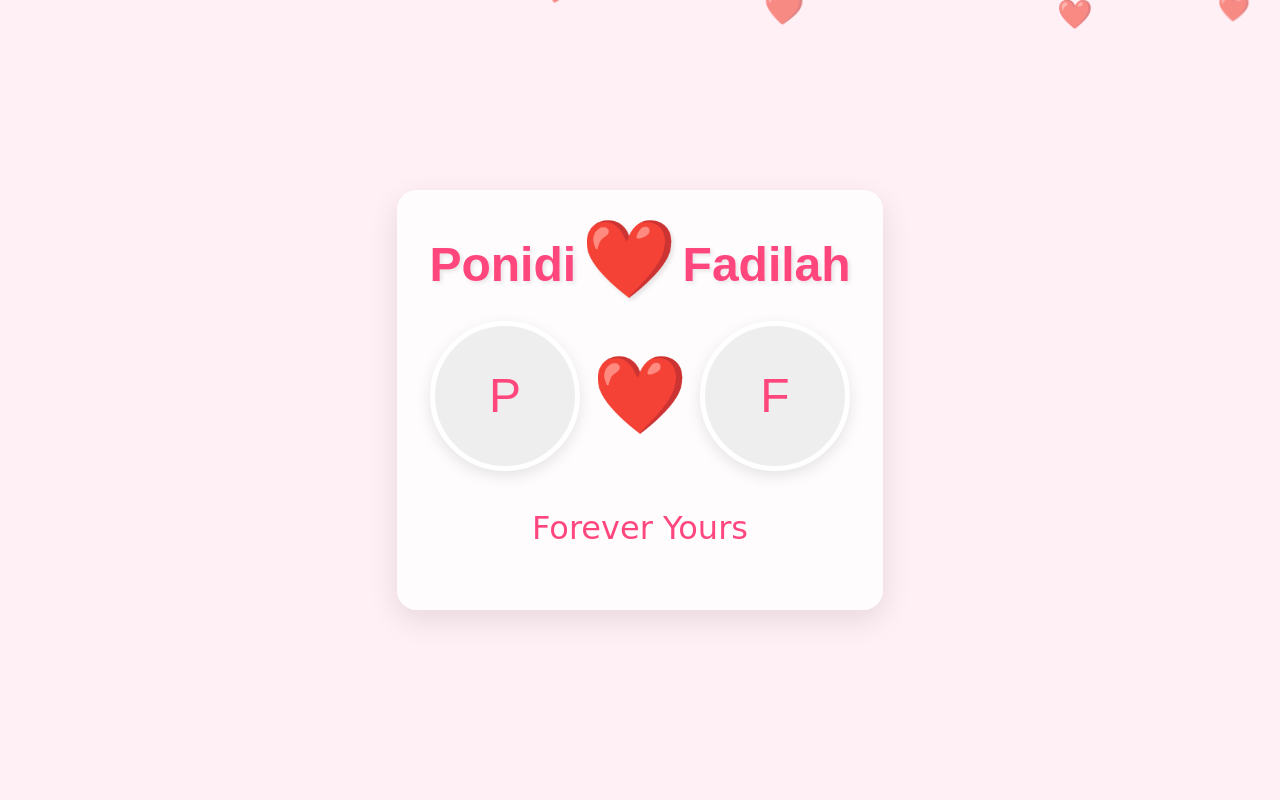
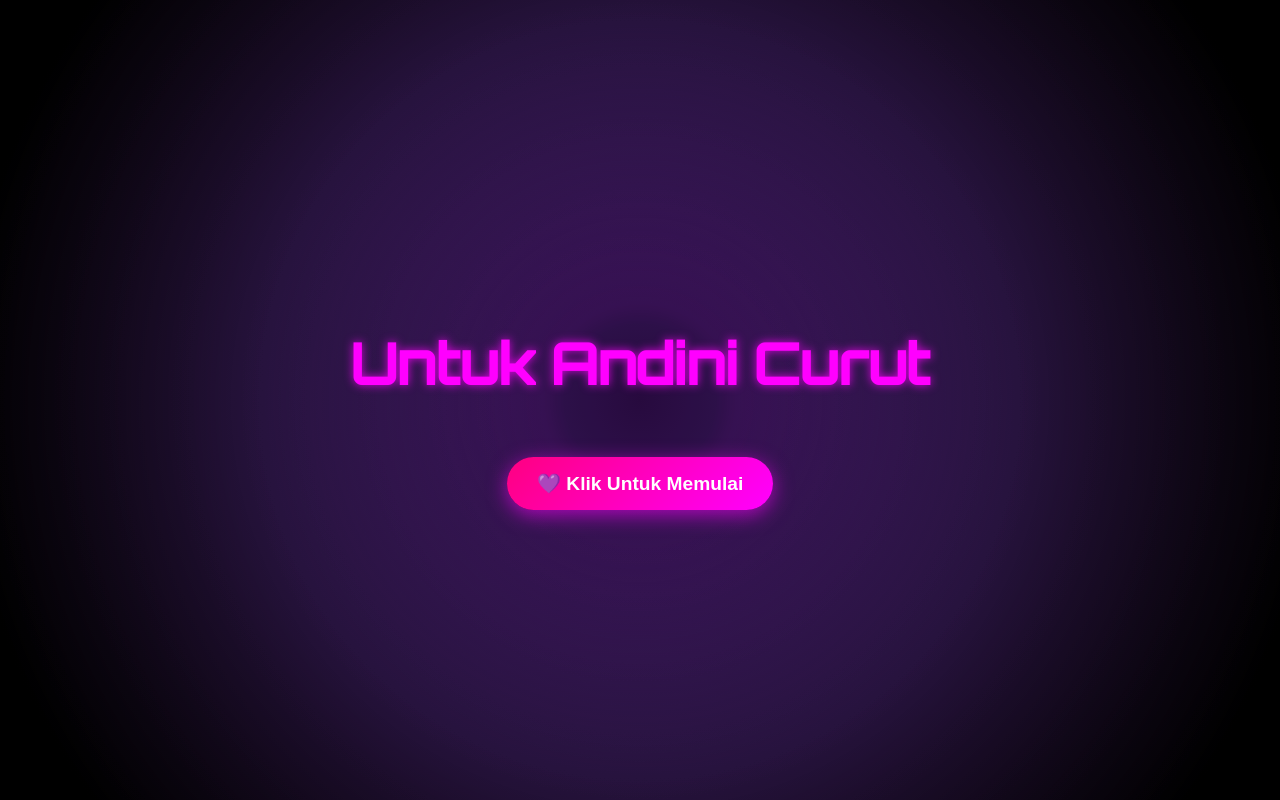
Before and after one commit to Agungny08/portfolio, a plain HTML site: page index.html in a window 1280 px wide. Drawn offline with Linux system fonts and the light colour scheme.

Commit message:
Update index.html

```diff
--- a/index.html
+++ b/index.html
@@ -1,174 +1,216 @@
 <!DOCTYPE html>
-<html lang="en">
+<html lang="id">
 <head>
     <meta charset="UTF-8">
     <meta name="viewport" content="width=device-width, initial-scale=1.0">
-    <title>Ponidi ❤️ Fadilah</title>
+    <title>Karna Kamu</title>
     <style>
-        * {
+      @import url('https://fonts.googleapis.com/css2?family=Orbitron:wght@500&family=Poppins:wght@300;600&display=swap');
+
+body {
     margin: 0;
     padding: 0;
-            box-sizing: border-box;
-            font-family: 'Arial', sans-serif;
-        }
-
-        body {
-            background-color: #fff0f5;
+    font-family: 'Poppins', sans-serif;
+    background: radial-gradient(circle, #0f0c29, #302b63, #24243e);
+    height: 100vh;
     display: flex;
     justify-content: center;
     align-items: center;
-            min-height: 100vh;
     overflow: hidden;
+    position: relative;
 }
 
+/* Container */
 .container {
-            position: relative;
     text-align: center;
-            padding: 2rem;
-            background-color: rgba(255, 255, 255, 0.8);
-            border-radius: 20px;
-            box-shadow: 0 10px 30px rgba(0, 0, 0, 0.1);
-            max-width: 600px;
-            z-index: 10;
+    z-index: 2;
+    max-width: 90%;
 }
 
-        h1 {
-            font-size: 3rem;
-            color: #ff477e;
-            margin-bottom: 1.5rem;
-            text-shadow: 2px 2px 4px rgba(0, 0, 0, 0.1);
+/* Judul */
+.title {
+    font-size: 3.5em;
+    font-family: 'Orbitron', sans-serif;
+    color: #ff00ff;
+    text-shadow: 0px 0px 10px rgba(255, 0, 255, 0.8);
+    opacity: 1;
+    animation: fadeIn 2s ease-in-out;
 }
 
-        .heart {
-            color: #ff0844;
-            font-size: 4rem;
+/* Efek teks lagu */
+.lyrics {
+    font-size: 1.8em;
+    color: #fff;
+    font-weight: bold;
+    text-shadow: 0px 0px 8px rgba(255, 255, 255, 0.8);
     display: inline-block;
-            animation: heartBeat 1.5s infinite;
+    opacity: 0;
+    transition: opacity 1s ease-in-out;
 }
 
-        p {
-            font-size: 1.2rem;
-            color: #333;
-            margin-bottom: 1.5rem;
-            line-height: 1.6;
+.hidden {
+    display: none;
 }
 
-        .date {
-            font-style: italic;
-            color: #666;
-            margin-bottom: 2rem;
+/* Animasi masuk tombol */
+.btn {
+    margin-top: 20px;
+    padding: 15px 30px;
+    border: none;
+    background: linear-gradient(135deg, #ff0080, #ff00ff);
+    color: white;
+    font-size: 1.2em;
+    font-weight: bold;
+    cursor: pointer;
+    border-radius: 50px;
+    transition: all 0.4s ease-in-out;
+    box-shadow: 0px 5px 20px rgba(255, 0, 255, 0.6);
+    opacity: 0;
+    transform: scale(0.8);
+    animation: fadeInScale 1.5s ease-out forwards;
+    animation-delay: 1s;
 }
 
-        .floating-hearts {
+/* Hover tombol */
+.btn:hover {
+    background: linear-gradient(135deg, #ff00ff, #8000ff);
+    transform: scale(1.1);
+    box-shadow: 0px 10px 30px rgba(255, 0, 255, 1);
+}
+
+/* Animasi hilang tombol lebih smooth */
+.hidden-btn {
+    animation: fadeOutScale 1s ease-in-out forwards;
+}
+
+/* Animasi background lebih dinamis */
+.background-animation {
     position: absolute;
-            top: 0;
-            left: 0;
     width: 100%;
     height: 100%;
-            pointer-events: none;
+    background: radial-gradient(circle, rgba(255, 0, 255, 0.1) 10%, rgba(0, 0, 0, 1) 90%);
     z-index: 1;
+    animation: neonGlow 3s infinite alternate;
 }
 
-        .heart-float {
-            position: absolute;
-            color: rgba(255, 68, 126, 0.6);
-            font-size: 1.5rem;
-            animation: float 6s ease-in infinite;
+/* Animasi */
+@keyframes fadeIn {
+    from { opacity: 0; }
+    to { opacity: 1; }
 }
 
-        @keyframes heartBeat {
-            0% { transform: scale(1); }
-            14% { transform: scale(1.3); }
-            28% { transform: scale(1); }
-            42% { transform: scale(1.3); }
-            70% { transform: scale(1); }
+@keyframes fadeInScale {
+    from { opacity: 0; transform: scale(0.8); }
+    to { opacity: 1; transform: scale(1); }
 }
 
-        @keyframes float {
-            0% {
-                transform: translateY(0) rotate(0deg);
-                opacity: 1;
-            }
-            100% {
-                transform: translateY(-100vh) rotate(360deg);
-                opacity: 0;
-            }
+@keyframes fadeOutScale {
+    from { opacity: 1; transform: scale(1); }
+    to { opacity: 0; transform: scale(0.8); }
 }
 
-        .photo-container {
-            display: flex;
-            justify-content: center;
-            align-items: center;
-            gap: 20px;
-            margin-bottom: 2rem;
-        }
-
-        .photo {
-            width: 150px;
-            height: 150px;
-            border-radius: 50%;
-            object-fit: cover;
-            box-shadow: 0 5px 15px rgba(0, 0, 0, 0.1);
-            border: 5px solid #fff;
-            background-color: #eee;
-            display: flex;
-            justify-content: center;
-            align-items: center;
-            font-size: 3rem;
-            color: #ff477e;
-        }
-
-        .love-story {
-            background-color: rgba(255, 255, 255, 0.6);
-            padding: 1.5rem;
-            border-radius: 10px;
-            margin-bottom: 2rem;
-            box-shadow: 0 5px 15px rgba(0, 0, 0, 0.05);
-        }
-
-        .signature {
-            font-family: 'Brush Script MT', cursive;
-            font-size: 2rem;
-            color: #ff477e;
-            margin-top: 1rem;
+@keyframes neonGlow {
+    from { filter: brightness(1.2); }
+    to { filter: brightness(1.5); }
 }
     </style>
 </head>
 <body>
-    <div class="floating-hearts" id="hearts"></div>
+    <audio id="bg-music" loop>
+        <source src="https://files.catbox.moe/clv8b5.mp3" type="audio/mpeg">
+        Browser kamu tidak mendukung audio tag.
+    </audio>
 
     <div class="container">
-        <h1>Ponidi <span class="heart">❤️</span> Fadilah</h1>
+        <h1 class="title">Untuk Andini Curut</h1>
+        <p id="lyrics" class="lyrics hidden"></p>
 
-        <div class="photo-container">
-            <div class="photo">P</div>
-            <div class="heart">❤️</div>
-            <div class="photo">F</div>
+        <button id="playButton" class="btn" onclick="startExperience()">💜 Klik Untuk Memulai</button>
     </div>
 
-        <p class="signature">Forever Yours</p>
-    </div>
+    <div class="background-animation"></div>
 
     <script>
-        // Create floating hearts
-        const heartsContainer = document.getElementById('hearts');
-        const numberOfHearts = 20;
+      let lyrics = [
+    { text: "bukan karena make-up di...", delay: 3400, fadeIn: 2000 }, // Fade-in lebih lama untuk teks pertama
+    { text: "wajahmu", delay: 670, fadeIn: 1000 },
+    { text: "atau lipstik merah itu", delay: 2100, fadeIn: 1000 },
+    { text: "lembut hati tutur kata", delay: 2200, fadeIn: 1000 },
+    { text: "terciptalah", delay: 990, fadeIn: 1000 },
+    { text: "cinta yang ku puja", delay: 2250, fadeIn: 1000 },
+    { text: "tak peduli", delay: 2800, fadeIn: 1000 },
+    { text: "langit menatapku", delay: 3700, fadeIn: 1000 },
+    { text: "kau mencuri", delay: 3000, fadeIn: 1000 },
+    { text: "hatiku mimpiku semua\nrinduku", delay: 4100, fadeIn: 1000 },
+    { text: "karena kamu cantik", delay: 2500, fadeIn: 1000 },
+    { text: "kan kuberi segalanya", delay: 2500, fadeIn: 1000 },
+    { text: "apa yang ku punya", delay: 1500, fadeIn: 1000 },
+    { text: "dan hatimu baik", delay: 2100, fadeIn: 1000 },
+    { text: "sempurnalah duniaku", delay: 2200, fadeIn: 1000 },
+    { text: "saat kau disisiku", delay: 3000, fadeIn: 1000 }
+];
 
-        for (let i = 0; i < numberOfHearts; i++) {
-            const heart = document.createElement('div');
-            heart.className = 'heart-float';
-            heart.innerHTML = '❤️';
-            heart.style.left = Math.random() * 100 + 'vw';
-            heart.style.animationDuration = 6 + Math.random() * 10 + 's';
-            heart.style.animationDelay = Math.random() * 5 + 's';
-            heart.style.fontSize = 0.5 + Math.random() * 2 + 'rem';
-            heartsContainer.appendChild(heart);
+let index = 0;
+let fadeDuration = 1000;
+let isPlaying = false;
+
+function startExperience() {
+    let music = document.getElementById("bg-music");
+    let lyricsElement = document.getElementById("lyrics");
+    let playButton = document.getElementById("playButton");
+    let titleElement = document.querySelector(".title");
+
+    if (!isPlaying) {
+        titleElement.style.transition = "opacity 1s ease-in-out";
+        titleElement.style.opacity = "0";
+
+        music.play();
+
+        // Sembunyikan tombol dengan animasi
+        playButton.classList.add("hidden-btn");
+
+        setTimeout(() => {
+            titleElement.style.display = "none";
+            lyricsElement.classList.remove("hidden");
+            showLyrics();
+        }, 1000);
+
+        // Tambahkan event listener untuk reset otomatis saat lagu selesai
+        music.addEventListener("ended", resetPage);
+
+        isPlaying = true;
+    }
 }
 
-        // Set current date
-        const options = { year: 'numeric', month: 'long', day: 'numeric' };
-        const date = new Date().toLocaleDateString('en-US', options);
-        document.getElementById('current-date').textContent = date;
+function showLyrics() {
+    let lyricsElement = document.getElementById("lyrics");
+
+    if (index < lyrics.length) {
+        let currentLyric = lyrics[index];
+
+        lyricsElement.innerText = currentLyric.text;
+        lyricsElement.style.opacity = "0";
+        lyricsElement.style.transition = `opacity ${currentLyric.fadeIn / 1000}s ease-in-out`;
+
+        // Fade in
+        setTimeout(() => {
+            lyricsElement.style.opacity = "1";
+        }, 50);
+
+        // Teks tetap di tengah tanpa berpindah-pindah
+        lyricsElement.style.position = "absolute";
+        lyricsElement.style.left = "50%";
+        lyricsElement.style.top = "50%";
+        lyricsElement.style.transform = "translate(-50%, -50%)";
+
+        // Fade out setelah durasi tertentu
+        setTimeout(() => {
+            lyricsElement.style.opacity = "0";
+            index++;
+            setTimeout(showLyrics, fadeDuration);
+        }, currentLyric.delay);
+    }
+}
     </script>
 </body>
             </html>
```
Lines whose indentation alone changed are shown as unchanged.
